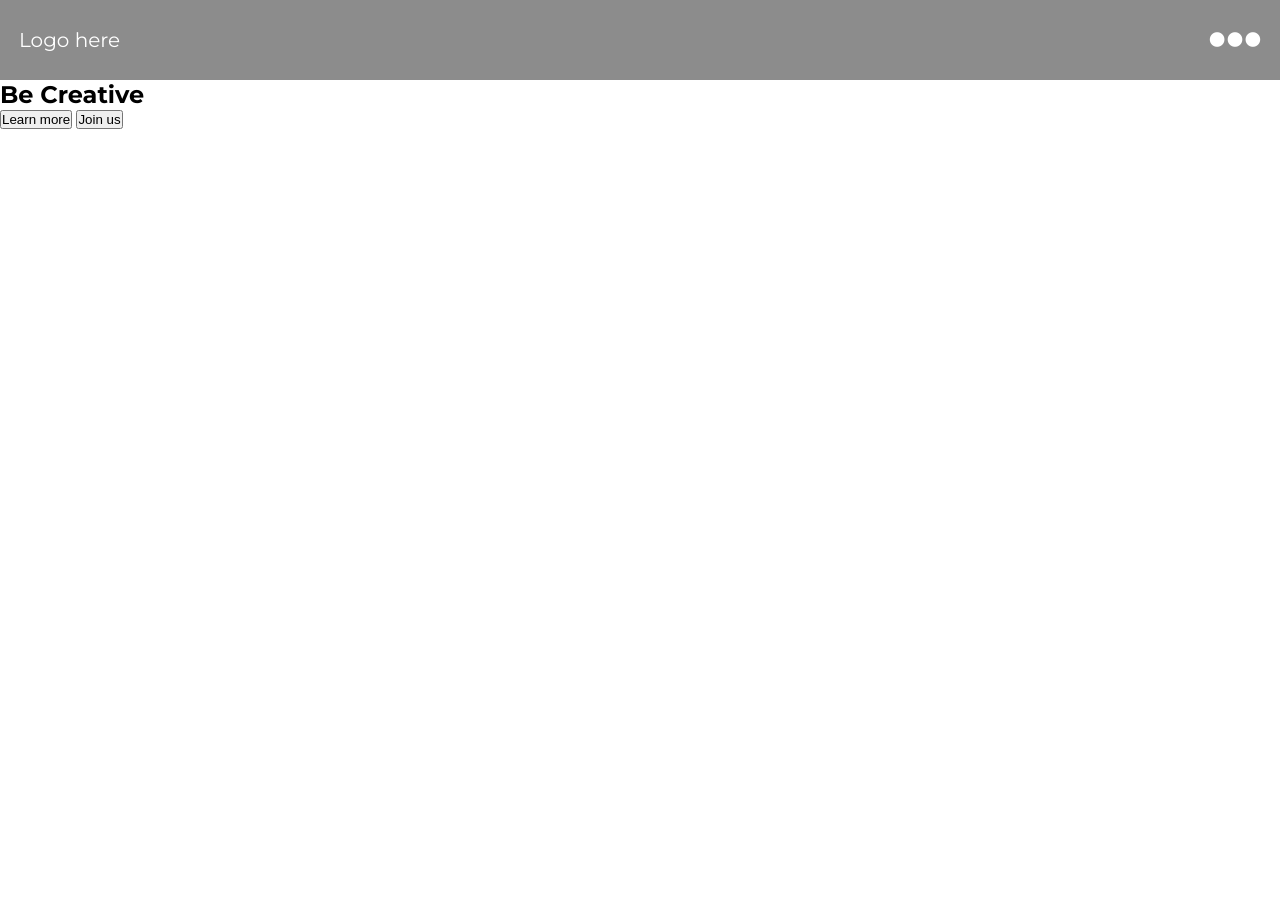
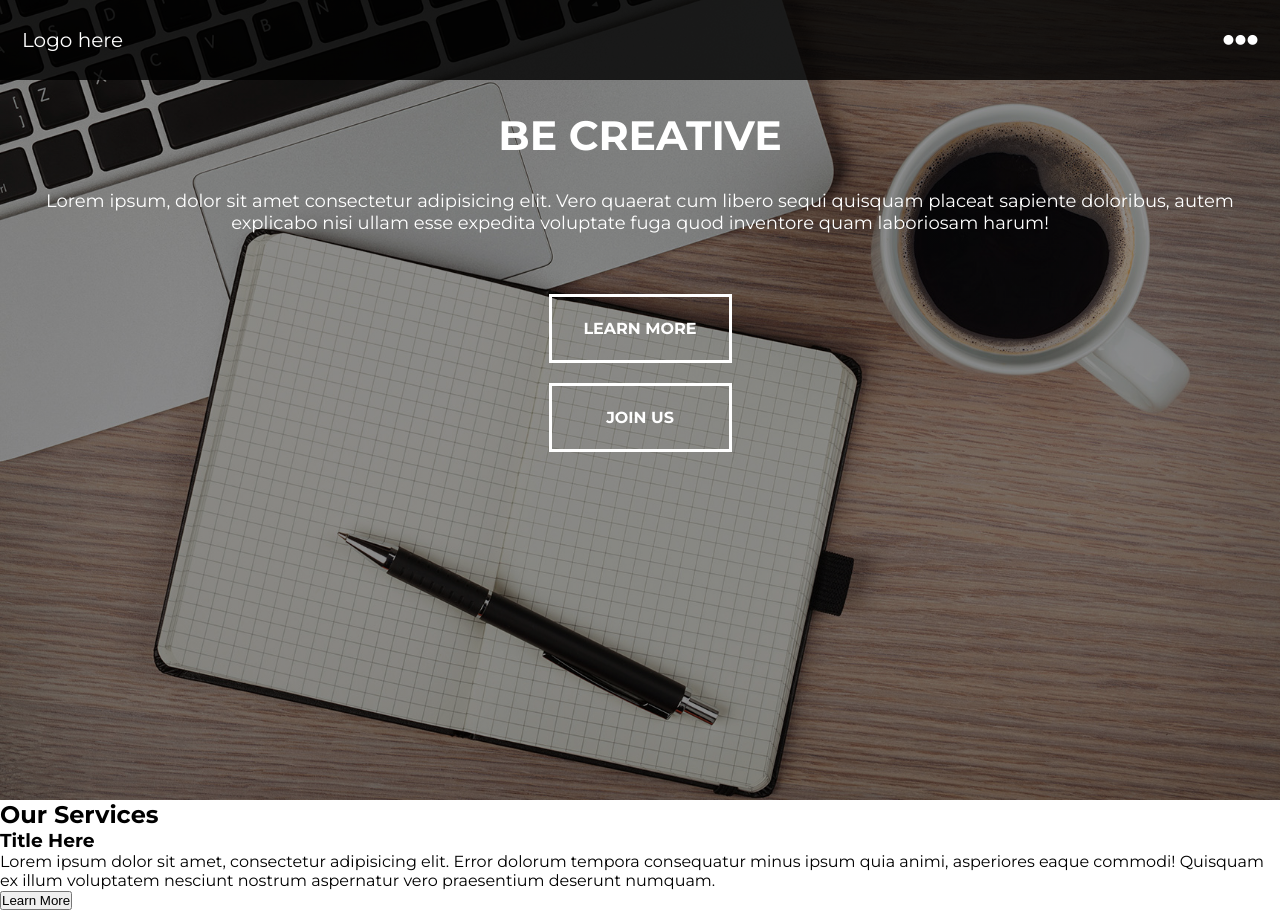
Before and after one commit to Julianb18/html-css-basics, a plain HTML site: page index.html in a window 1280 px wide. Before the commit the page ends 800 px from the top, so only its background shows below. Drawn offline with Linux system fonts and the light colour scheme.

Commit message:
hero completed

```diff
--- a/index.html
+++ b/index.html
@@ -30,21 +30,37 @@
         <div class="hero">
           <div class="title-wrapper">
             <h1>Be Creative</h1>
+            <p>
+              Lorem ipsum, dolor sit amet consectetur adipisicing elit. Vero
+              quaerat cum libero sequi quisquam placeat sapiente doloribus,
+              autem explicabo nisi ullam esse expedita voluptate fuga quod
+              inventore quam laboriosam harum!
+            </p>
           </div>
-          <div class="buttons-wrapper">
+          <div class="btns-wrapper">
             <button>Learn more</button>
             <button>Join us</button>
           </div>
         </div>
       </section>
-      <section class="services"></section>
+      <section class="services">
+        <h2>Our Services</h2>
+        <div class="card-wrapper">
+          <div class="card-title">
+            <h3>Title Here</h3>
+            <p>
+              Lorem ipsum dolor sit amet, consectetur adipisicing elit. Error
+              dolorum tempora consequatur minus ipsum quia animi, asperiores
+              eaque commodi! Quisquam ex illum voluptatem nesciunt nostrum
+              aspernatur vero praesentium deserunt numquam.
+            </p>
+          </div>
+          <div class="card-btn">
+            <button>Learn More</button>
+          </div>
+        </div>
+      </section>
       <footer></footer>
-
-      <!-- Navbar -->
-
-      <!-- ourservices -->
-      <!-- 3 cards -->
-      <!-- footer -->
     </div>
   </body>
 </html>
--- a/styles/style.scss
+++ b/styles/style.scss
@@ -19,20 +19,19 @@ body {
 }
 .hero-nav-wrapper {
   .navbar {
-    position: sticky;
+    position: fixed;
     display: flex;
     justify-content: space-between;
     align-items: center;
-    background-color: rgba(0, 0, 0, 0.45);
+    background-color: rgba(0, 0, 0, 0.8);
     height: 80px;
     width: 100%;
-    z-index: 200;
 
     .check-btn {
       position: absolute;
       color: white;
-      right: 19px;
-      font-size: 52px;
+      right: 22px;
+      font-size: 35px;
     }
 
     #toggle {
@@ -41,7 +40,7 @@ body {
 
     .logo {
       position: absolute;
-      left: 19px;
+      left: 22px;
       color: white;
       font-size: 20px;
     }
@@ -56,8 +55,7 @@ body {
       top: 80px;
       height: 50vh;
       width: 100%;
-      background-color: rgb(45, 58, 78);
-      z-index: 1;
+      background-color: rgba(0, 0, 0, 0.8);
       transition: 0.5s;
       transform: translateX(100%);
 
@@ -65,6 +63,7 @@ body {
         text-decoration: none;
         color: white;
         text-transform: uppercase;
+        padding: 15px 20px;
 
         &:hover {
           background: white;
@@ -84,5 +83,55 @@ body {
   }
 
   .hero {
+    height: 100vh;
+    padding: 80px 0 0 0;
+    background-image: linear-gradient(rgba(0, 0, 0, 0.45), rgba(0, 0, 0, 0.45)),
+      url(../images/hero.jpg);
+    background-size: cover;
+    display: flex;
+    flex-direction: column;
+
+    .title-wrapper {
+      text-align: center;
+      padding: 0 40px;
+      color: white;
+
+      h1 {
+        font-size: 41px;
+        font-weight: bold;
+        margin: 30px 0;
+        text-transform: uppercase;
+      }
+
+      p {
+        font-size: 18px;
+        margin-bottom: 60px;
+      }
+    }
+
+    .btns-wrapper {
+      display: flex;
+      flex-direction: column;
+      align-items: center;
+
+      button {
+        all: unset;
+        text-align: center;
+        border: 3px solid white;
+        width: 177px;
+        padding: 22px 0;
+        background-color: transparent;
+        color: white;
+        font-weight: 700;
+        text-transform: uppercase;
+      }
+
+      button:nth-child(1) {
+        margin-bottom: 20px;
+      }
+    }
+  }
+
+  .services {
   }
 }
```
Also changed, not shown: styles/style.css, 1 other file.
